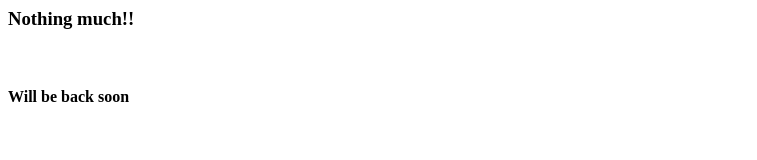
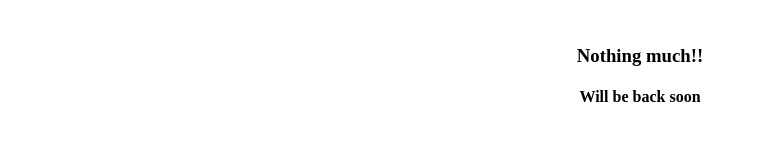
Before and after one commit to akhilakkireddy/akhilakkireddy.github.io, a plain HTML site: page index.html in a window 1280 px wide. Shown: the whole page, without its empty margins (0-757 px from the left). Drawn offline with Linux system fonts and the light colour scheme.

Commit message:
paddings

```diff
--- a/index.html
+++ b/index.html
@@ -3,11 +3,14 @@
 <title>me  | akhil </title>
 </head>
 <body>
+<br>
+<center>
 <h3>
 Nothing much!!
-</h3></br>
+</h3>
 <h4>
 Will be back soon
 </h4>
+</center>
 </body>
 </html>
```
